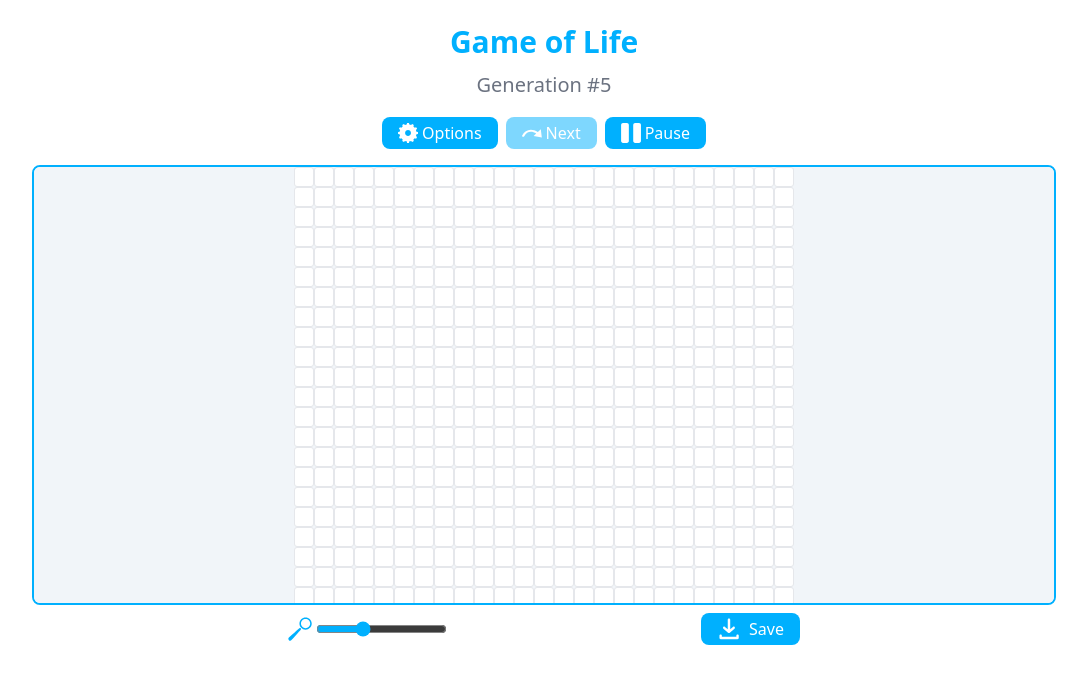
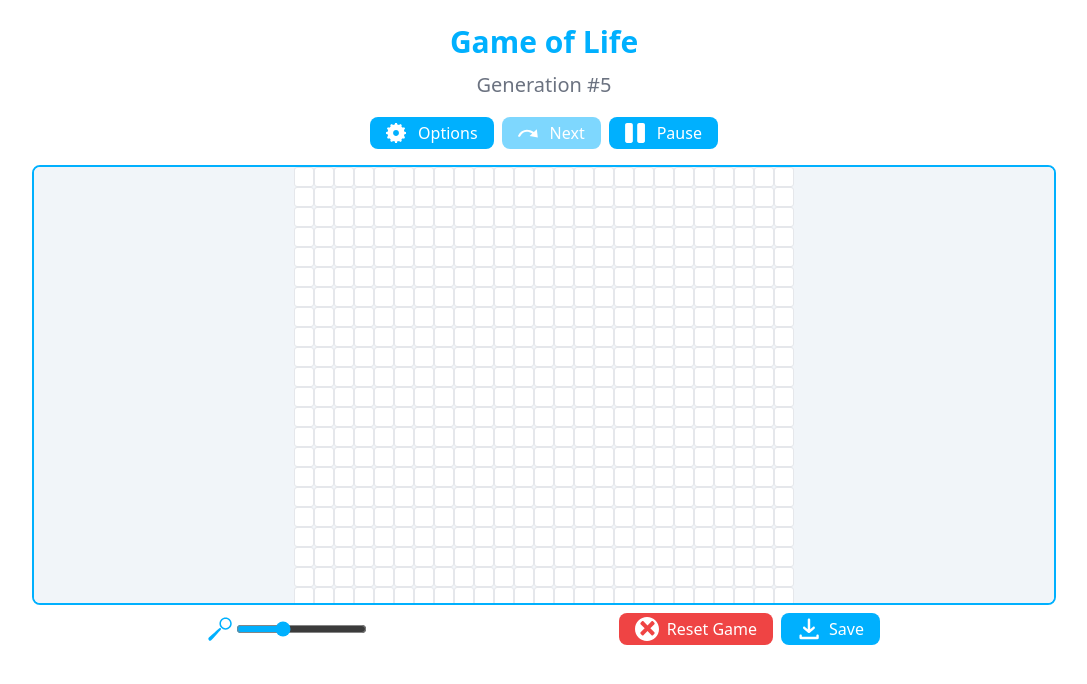
Before and after one commit to f17208/game-of-life, a React (Create React App) app: page / in a window 1280 px wide. Both pictures are taken after a click on the button "Start game!". Shown: the top 684 px of the page, without its empty margins (96-1183 px from the left). Built offline with nearby package versions, Linux system fonts and the light colour scheme.

Commit message:
feature(reset): reset button with confirm; refactor(BoardToolbar): splitted into separate components;

```diff
--- a/src/App.tsx
+++ b/src/App.tsx
@@ -8,6 +8,7 @@ import {
   cellsSelector,
   GameStatus,
   generationCountSelector,
+  reset,
   setCellSize,
   setIntoCell,
   statusSelector,
@@ -18,8 +19,11 @@ import './App.css';
 
 import { CellPosition, CellStatus } from './components/cell/Cell';
 import { H4 } from './components/common/headings/h4';
-import { BoardToolBar } from './components/board/BoardToolBar';
 import { H3 } from './components/common/headings/h3';
+import { ZoomBoard } from './components/board/ZoomBoard';
+import { Button } from './components/common/button/Button';
+import { SaveBoard } from './components/save-board/SaveBoard';
+import { ReactComponent as ClearIcon } from './components/assets/clear.svg';
 
 function App() {
   const dispatch = useDispatch();
@@ -32,6 +36,16 @@ function App() {
 
   const onClickCell = useCallback((position: CellPosition, status: CellStatus) => {
     dispatch(setIntoCell({ position, status }));
+  }, [dispatch]);
+
+  const onConfirmReset = useCallback(() => {
+    /**
+     * ask for confirm before actually reset state.
+     * NOTE: confirm is blocking, so we don't have to pause the game explicitly.
+     */
+    if (window.confirm('Are you sure you want to reset?')) {
+      dispatch(reset());
+    }
   }, [dispatch]);
 
   return (
@@ -66,13 +80,30 @@ function App() {
               cellSize={cellSize}
               onClickCell={onClickCell}
             />
-            <div className="max-w-lg mx-auto">
-              <BoardToolBar
-                cells={cells}
-                cellSize={cellSize}
-                onChangeCellSize={newValue => dispatch(setCellSize(newValue))}
-                generationCount={generationCount}
-              />
+            <div className="max-w-2xl mx-auto">
+              <div className="flex items-center justify-between pt-2">
+                <ZoomBoard
+                  cellSize={cellSize}
+                  onChangeCellSize={newValue => dispatch(setCellSize(newValue))}
+                />
+
+                <span className="flex space-x-2">
+                  <Button
+                    id="reset-button"
+                    variant="error"
+                    onClick={onConfirmReset}
+                  >
+                    <ClearIcon className="h-6 w-fit fill-white" />
+                    <span className="hidden md:block">Reset Game</span>
+                  </Button>
+
+                  <SaveBoard
+                    id="save-board-button"
+                    cells={cells}
+                    generationCount={generationCount}
+                  />
+                </span>
+              </div>
             </div>
           </div>
         )}
--- a/src/components/board/BoardToolBar.tsx
+++ /dev/null
@@ -1,51 +0,0 @@
-import { FC } from 'react';
-
-import { MAX_CELL_SIZE, MIN_CELL_SIZE, STEP_CELL_SIZE } from '../../utils/constants';
-import { Input } from '../common/input/Input';
-
-import { ReactComponent as ZoomIcon } from '../assets/zoom.svg';
-import { SaveBoard } from '../save-board/SaveBoard';
-import { CellStatus } from '../cell/Cell';
-
-export type BoardToolBarProps = {
-  cells: CellStatus[][];
-  cellSize: number;
-  onChangeCellSize?: (cellSize: number) => void;
-  generationCount?: number;
-};
-
-export const BoardToolBar: FC<BoardToolBarProps> = ({
-  cells,
-  cellSize,
-  onChangeCellSize,
-  generationCount,
-}) => {
-  return (
-    <div className="flex items-center justify-between pt-2">
-      <div className="flex items-center space-x-1">
-        {onChangeCellSize && <>
-          <ZoomIcon className="h-6 fill-primary" />
-          <Input
-            type="range"
-            className="accent-primary"
-            min={MIN_CELL_SIZE}
-            max={MAX_CELL_SIZE}
-            step={STEP_CELL_SIZE}
-            value={cellSize}
-            onChange={e => onChangeCellSize(+e.target.value)}
-          />
-        </>}
-      </div>
-
-      {generationCount !== undefined && (
-        <div className="flex space-x-2 items-center">
-          <SaveBoard
-            id="save-board-button"
-            cells={cells}
-            generationCount={generationCount}
-          />
-        </div>
-      )}
-    </div>
-  );
-};
--- /dev/null
+++ b/src/components/board/ZoomBoard.tsx
@@ -0,0 +1,33 @@
+import { FC } from 'react';
+
+import { MAX_CELL_SIZE, MIN_CELL_SIZE, STEP_CELL_SIZE } from '../../utils/constants';
+import { Input } from '../common/input/Input';
+
+import { ReactComponent as ZoomIcon } from '../assets/zoom.svg';
+
+export type ZoomBoardProps = {
+  cellSize: number;
+  onChangeCellSize?: (cellSize: number) => void;
+};
+
+export const ZoomBoard: FC<ZoomBoardProps> = ({
+  cellSize,
+  onChangeCellSize,
+}) => {
+  return (
+    <div className="flex items-center space-x-1">
+      {onChangeCellSize && <>
+        <ZoomIcon className="h-6 fill-primary" />
+        <Input
+          type="range"
+          className="accent-primary"
+          min={MIN_CELL_SIZE}
+          max={MAX_CELL_SIZE}
+          step={STEP_CELL_SIZE}
+          value={cellSize}
+          onChange={e => onChangeCellSize(+e.target.value)}
+        />
+      </>}
+    </div>
+  );
+};
--- a/src/components/common/button/Button.tsx
+++ b/src/components/common/button/Button.tsx
@@ -1,19 +1,28 @@
-import { ButtonHTMLAttributes, FC } from 'react';
+import { ButtonHTMLAttributes, FC, useMemo } from 'react';
 
-export interface ButtonProps extends ButtonHTMLAttributes<HTMLButtonElement> {}
+export interface ButtonProps extends ButtonHTMLAttributes<HTMLButtonElement> {
+  variant?: 'error' | 'info';
+}
 
-export const Button: FC<ButtonProps> = ({ children, className, disabled, ...rest }) => {
+export const Button: FC<ButtonProps> = ({ children, className, variant = 'info', disabled, ...rest }) => {
+  const variantClasses = useMemo(() => {
+    switch (variant) {
+      case 'error': return 'bg-red-500 hover:bg-red-600 disabled:bg-red-500';
+      default: return 'bg-primary hover:bg-secondary disabled:bg-primary';
+    }
+  }, [variant]);
+
   return (
     <button
       type="button"
       disabled={disabled}
       className={`
-        bg-primary hover:bg-secondary disabled:bg-primary text-white
+        ${variantClasses}
+        text-white
         disabled:opacity-50 disabled:cursor-not-allowed
         px-4 py-1
         rounded-lg
         flex space-x-2 items-center
-        ${className || ''}
       `}
       {...rest}
     >
--- a/src/components/game-runner/GameRunner.tsx
+++ b/src/components/game-runner/GameRunner.tsx
@@ -73,7 +73,7 @@ export const GameRunner: FC<GameRunnerProps> = () => {
     <div className="flex space-x-2 justify-center">
       <Button onClick={onConfigure}>
         <CogIcon className={iconClassName} />
-        Options
+        <span>Options</span>
       </Button>
 
       <Button
@@ -81,7 +81,7 @@ export const GameRunner: FC<GameRunnerProps> = () => {
         onClick={onNextState}
       >
         <ArrowNextIcon className={iconClassName} />
-        Next
+        <span>Next</span>
       </Button>
 
       <Button onClick={onTogglePause}>
@@ -90,7 +90,9 @@ export const GameRunner: FC<GameRunnerProps> = () => {
             ? <PlayIcon className={iconClassName} />
             : <PauseIcon className={iconClassName} />
         }
-        { gameStatus === GameStatus.paused ? 'Play' : 'Pause' }
+        <span>
+          { gameStatus === GameStatus.paused ? 'Play' : 'Pause' }
+        </span>
       </Button>
     </div>
   );
--- a/src/components/save-board/SaveBoard.tsx
+++ b/src/components/save-board/SaveBoard.tsx
@@ -32,6 +32,6 @@ export const SaveBoard: FC<SaveBoardProps> = ({ cells, generationCount = 0, ...b
 
   return <Button onClick={downloadTxtFile} {...buttonProps}>
     <DownloadIcon className="fill-white h-6" />
-    <span>Save</span>
+    <span className="hidden md:block">Save</span>
   </Button>;
 };
--- a/src/index.css
+++ b/src/index.css
@@ -595,12 +595,6 @@ Ensure the default browser behavior of the `hidden` attribute.
   margin-left: calc(0.25rem * calc(1 - var(--tw-space-x-reverse))) !important;
 }
 
-.space-x-2 > :not([hidden]) ~ :not([hidden]) {
-  --tw-space-x-reverse: 0 !important;
-  margin-right: calc(0.5rem * var(--tw-space-x-reverse)) !important;
-  margin-left: calc(0.5rem * calc(1 - var(--tw-space-x-reverse))) !important;
-}
-
 .space-y-2 > :not([hidden]) ~ :not([hidden]) {
   --tw-space-y-reverse: 0 !important;
   margin-top: calc(0.5rem * calc(1 - var(--tw-space-y-reverse))) !important;
@@ -611,6 +605,12 @@ Ensure the default browser behavior of the `hidden` attribute.
   --tw-space-x-reverse: 0 !important;
   margin-right: calc(1rem * var(--tw-space-x-reverse)) !important;
   margin-left: calc(1rem * calc(1 - var(--tw-space-x-reverse))) !important;
+}
+
+.space-x-2 > :not([hidden]) ~ :not([hidden]) {
+  --tw-space-x-reverse: 0 !important;
+  margin-right: calc(0.5rem * var(--tw-space-x-reverse)) !important;
+  margin-left: calc(0.5rem * calc(1 - var(--tw-space-x-reverse))) !important;
 }
 
 .overflow-x-auto {
@@ -659,6 +659,11 @@ Ensure the default browser behavior of the `hidden` attribute.
 .bg-white {
   --tw-bg-opacity: 1 !important;
   background-color: rgb(255 255 255 / var(--tw-bg-opacity)) !important;
+}
+
+.bg-red-500 {
+  --tw-bg-opacity: 1 !important;
+  background-color: rgb(239 68 68 / var(--tw-bg-opacity)) !important;
 }
 
 .fill-primary {
@@ -746,6 +751,11 @@ Ensure the default browser behavior of the `hidden` attribute.
   border-color: rgb(0 176 254 / var(--tw-border-opacity)) !important;
 }
 
+.hover\:bg-red-600:hover {
+  --tw-bg-opacity: 1 !important;
+  background-color: rgb(220 38 38 / var(--tw-bg-opacity)) !important;
+}
+
 .hover\:bg-secondary:hover {
   --tw-bg-opacity: 1 !important;
   background-color: rgb(254 103 68 / var(--tw-bg-opacity)) !important;
@@ -753,6 +763,11 @@ Ensure the default browser behavior of the `hidden` attribute.
 
 .disabled\:cursor-not-allowed:disabled {
   cursor: not-allowed !important;
+}
+
+.disabled\:bg-red-500:disabled {
+  --tw-bg-opacity: 1 !important;
+  background-color: rgb(239 68 68 / var(--tw-bg-opacity)) !important;
 }
 
 .disabled\:bg-primary:disabled {
```
Also changed, not shown: src/__e2e__/index.e2e.ts (+12 -0 lines), src/components/assets/clear.svg (added).
